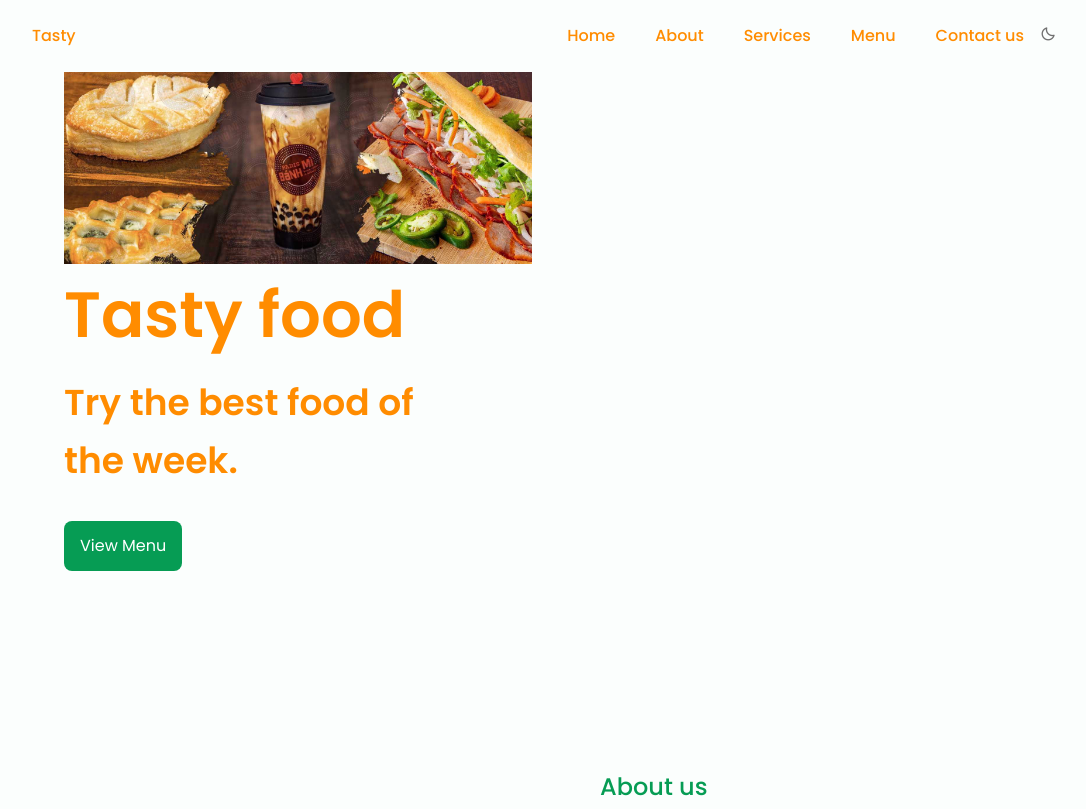
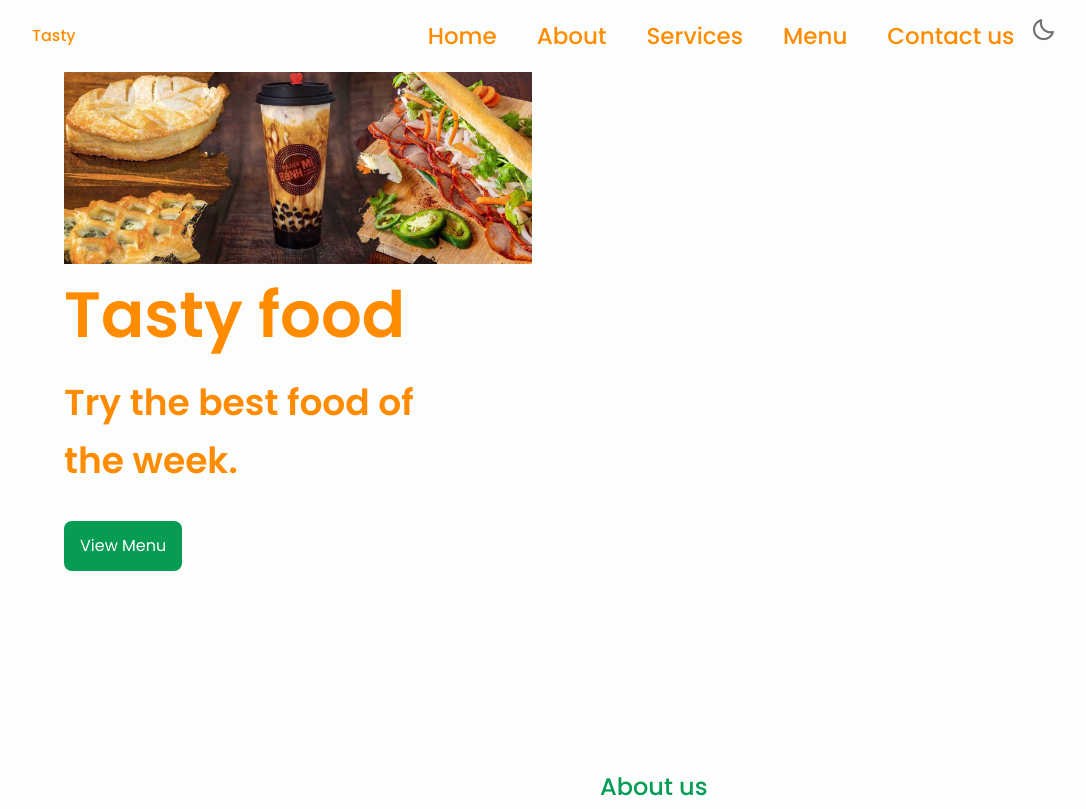
Before and after one commit to Wil518340/PBM_Website, a plain HTML site: page index.html in a window 1280 px wide. Shown: the top 809 px of the page, without its empty margins (96-1182 px from the left). Drawn offline with nearby package versions, Linux system fonts and the light colour scheme.

Commit message:
Update preview

```diff
--- a/assets/css/styles.css
+++ b/assets/css/styles.css
@@ -76,7 +76,7 @@ body.dark-theme{
   right: 1rem;
   top: 1.8rem;
   color: var(--text-color);
-  font-size: 1rem;
+  font-size: 1.6rem;
   cursor: pointer;
 }
 
@@ -154,6 +154,7 @@ img{
 
 /*========== NAV ==========*/
 .nav{
+
   max-width: 1024px;
   height: var(--header-height);
   display: flex;
@@ -191,6 +192,7 @@ img{
 }
 
 .nav__link{
+  font-size: 23px;
   transition: .3s;
 }
 
```
Also changed, not shown: 1 other file.
